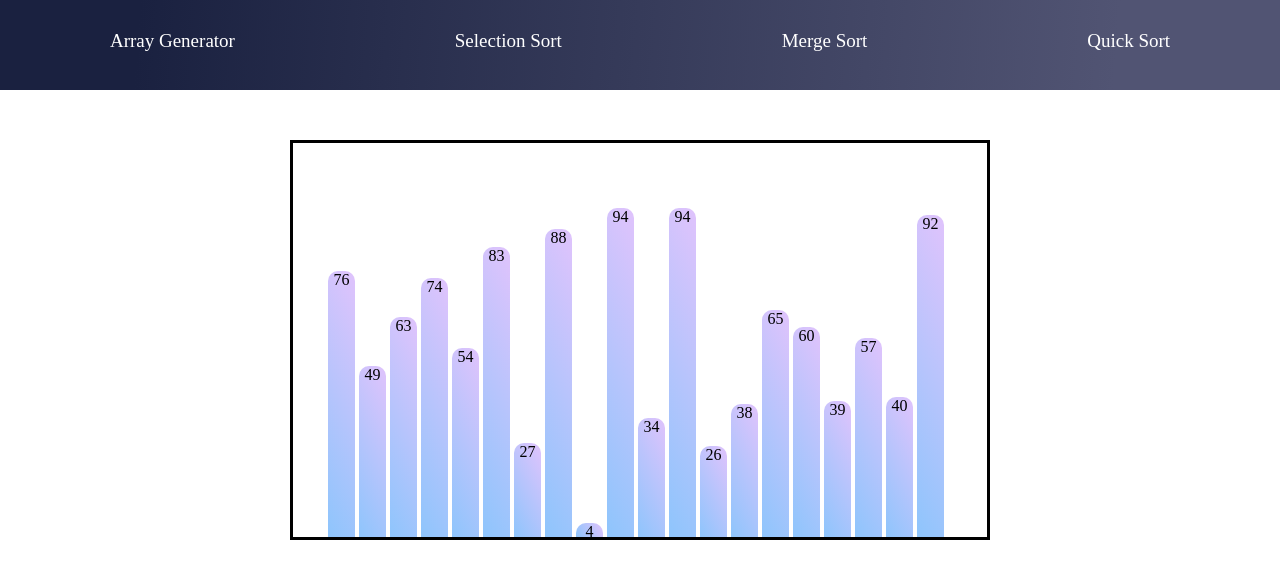
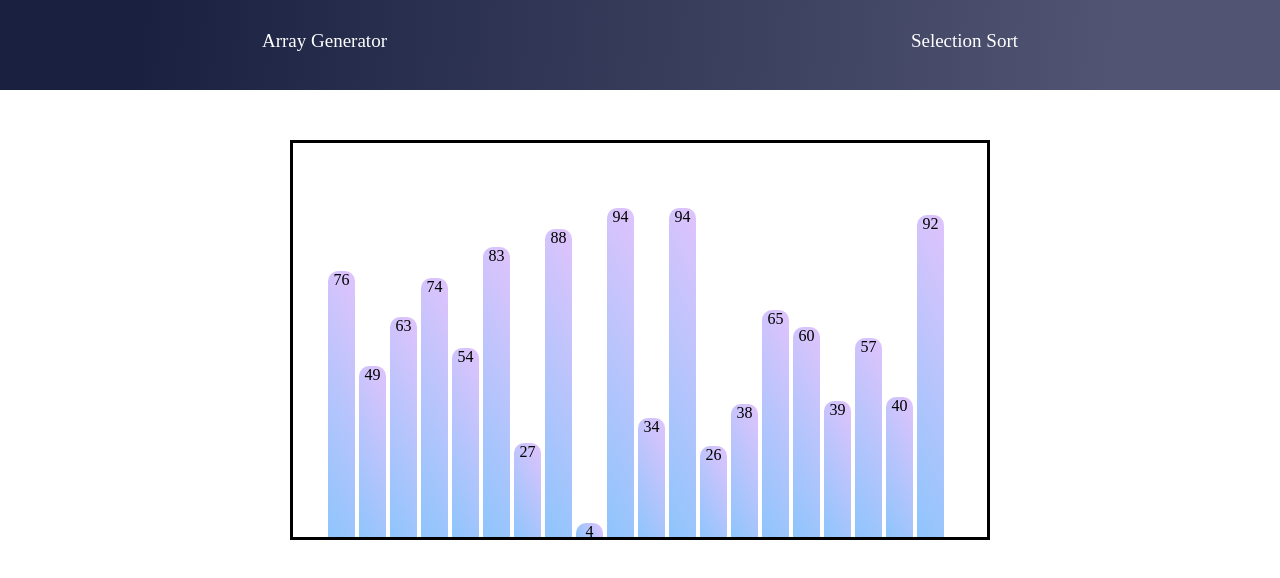
Before and after one commit to itachi1101/Sort_Visual, a plain HTML site: page index.html in a window 1280 px wide. Drawn offline with Linux system fonts and the light colour scheme.

Commit message:
Update index.html

```diff
--- a/index.html
+++ b/index.html
@@ -13,8 +13,6 @@
         <div class="head">
             <div class="btn" id="generator">Array Generator</div>
             <div class="btn" id="one">Selection Sort</div>
-            <div class="btn" id="two">Merge Sort</div>
-            <div class="btn" id="three">Quick Sort</div>
         </div>
     </header>
 
```
